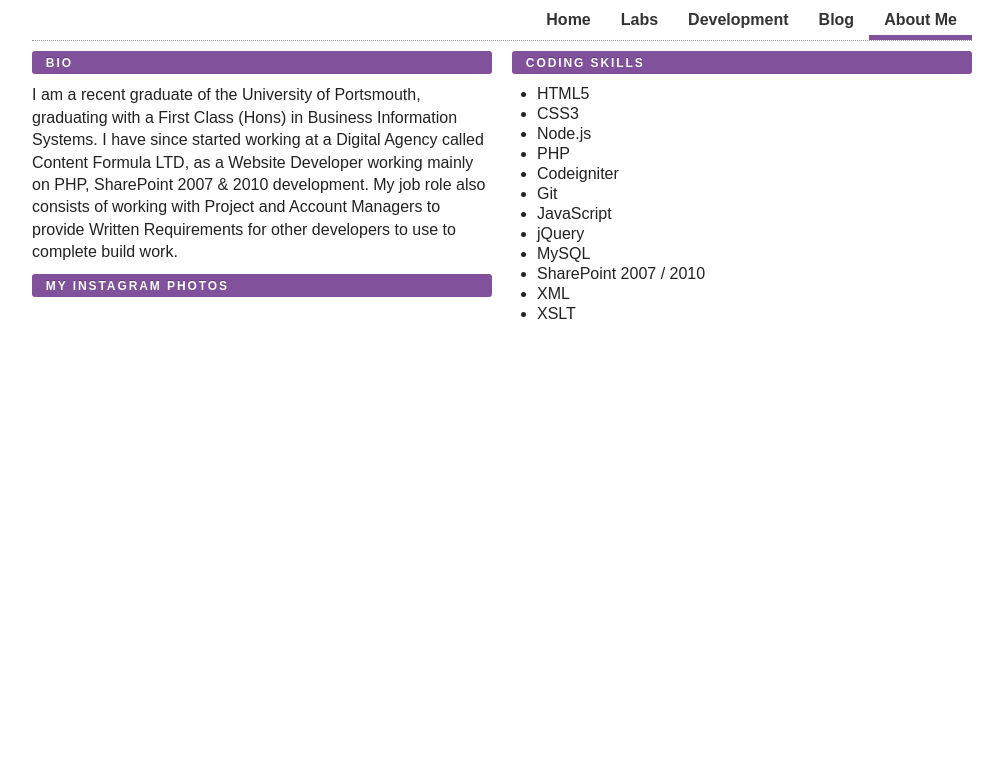
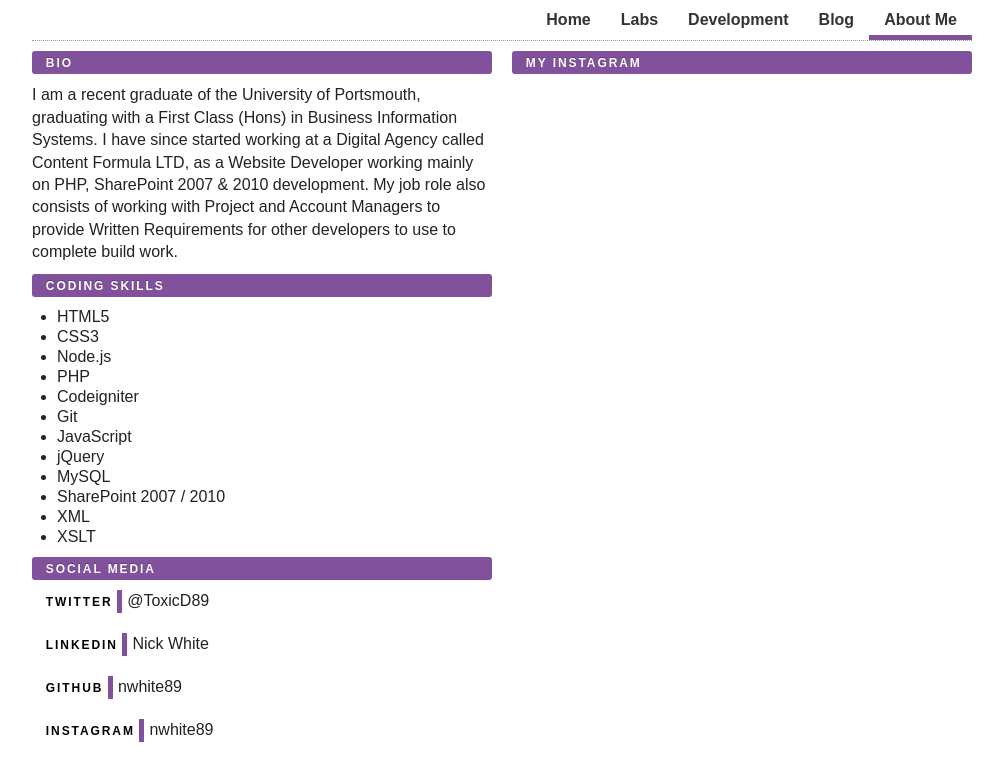
Before and after one commit to nwhite89/Toxic-Designs, a CodeIgniter app: page /portfolio/about-me in a window 1280 px wide. Shown: the part 141-903 px from the top of the page, without its empty margins (138-1141 px from the left). Before the commit the page ends 460 px from the top, so only its background shows below. Run offline with CodeIgniter, Linux system fonts and the light colour scheme; data that the repository does not hold is empty; some libraries are stand-ins or nearby versions.

Commit message:
add social lables to About me page

```diff
--- a/application/views/about.php
+++ b/application/views/about.php
@@ -1,24 +1,14 @@
     <div class="eight columns about-section">
         <span class="label about bio">Bio</span>
-        <p id="collapseOne">
+        <p>
             I am a recent graduate of the University of Portsmouth, graduating with a First Class (Hons)
             in Business Information Systems. I have since started working at a Digital Agency called Content Formula LTD,
             as a Website Developer working mainly on PHP, SharePoint 2007 &amp; 2010 development. My job role also consists
             of working with Project and Account Managers to provide Written Requirements for other developers to use to complete
             build work.
         </p>
-        <span class="label about instagram">My Instagram Photos</span>
-        <div class="instagram-photos">
-            <?php
-            foreach ($instagram as $key => $value) {
-                echo '<div class="photo" style="background-image: url('. $value .')"></div>';
-            }
-            ?>
-        </div>
-    </div>
-    <div class="eight columns about-section">
-        <span class="label about experience">Coding Skills</span>
-        <ul id="collapseThree">
+        <span class="label about skills">Coding Skills</span>
+        <ul>
             <li>HTML5</li>
             <li>CSS3</li>
             <li>Node.js</li>
@@ -32,5 +22,22 @@
             <li>XML</li>
             <li>XSLT</li>
         </ul>
+        <span class="label about social">Social Media</span>
+        <div class="clearfix">
+            <p><span class="socialLabel">Twitter</span>@ToxicD89</p>
+            <p><span class="socialLabel">LinkedIn</span>Nick White</p>
+            <p><span class="socialLabel">Github</span>nwhite89</p>
+            <p><span class="socialLabel">Instagram</span>nwhite89</p>
+        </div>
+    </div>
+    <div class="eight columns about-section">
+        <span class="label about instagram">My Instagram</span>
+        <div class="instagram-photos">
+            <?php
+            foreach ($instagram as $key => $value) {
+                echo '<div class="photo" style="background-image: url('. $value .')"></div>';
+            }
+            ?>
+        </div>
     </div>
 </div><!--#container-->
--- a/css/style.css
+++ b/css/style.css
@@ -245,6 +245,21 @@ html, button, input, select, textarea {
 	letter-spacing: .16em;
 	line-height: 12px;
 }
+.socialLabel {
+	margin-bottom: 10px;
+	padding: 6px 1% 5px 3%;
+	width: auto;
+	border-right: 5px solid #81519C;
+	font-style: normal;
+	color: black;
+	text-transform: uppercase;
+	font-size: 12px;
+	letter-spacing: .16em;
+	line-height: 12px;
+	margin-right: 5px;
+	font-weight: bold;
+	display: inline-block;
+}
 /* Navigation for Tablet and Desktop */
 @media only screen and (min-width: 768px) {
 	#tweets {
@@ -362,7 +377,7 @@ html, button, input, select, textarea {
 		filter: none;
 
 		transition: filter 3s;
-		/*-moz-transition: -moz-filter 3s;  Firefox 4 */
+		-moz-transition: -moz-filter 3s; /* Firefox 4 */
 		-moz-transition: filter 3s; /* Firefox 4 */
 		-webkit-transition: -webkit-filter 3s; /* Safari and Chrome */
 		-o-transition: -o-filter 3s; /* Opera */
```
